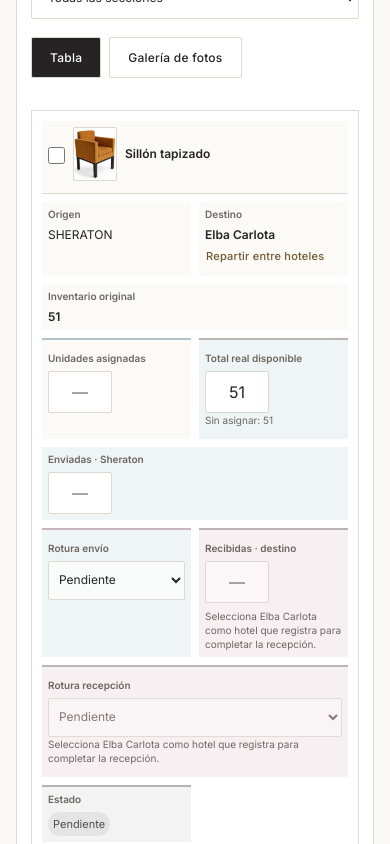
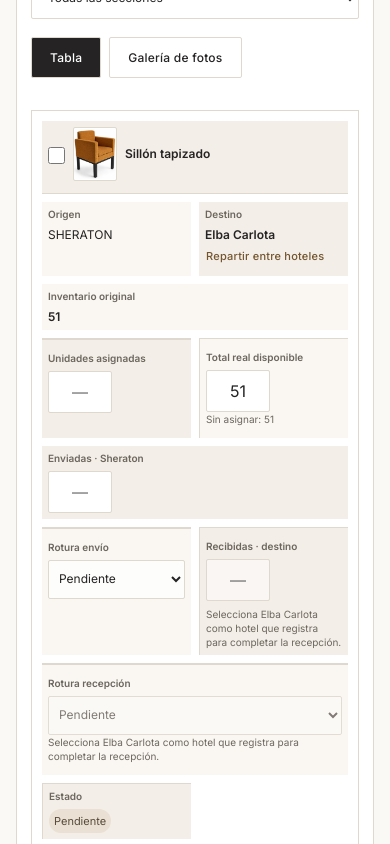
Before and after one commit to dcorvoaguado/Inventario-mobiliario-Sheraton, a React (Vite) app: page / in a window 390 px wide. Shown: the part 940-1784 px from the top of the page. Built offline with nearby package versions, Linux system fonts and the light colour scheme.

Commit message:
Unify inventory and PDF in alternating beige column tones

```diff
--- a/src/pdf.ts
+++ b/src/pdf.ts
@@ -189,19 +189,19 @@ function render(items: Item[], title: string, photos: Map<string, Picture>) {
       },
       didParseCell: (data) => {
         const index = data.column.index;
-        const group = index < 6 ? 0 : index < 9 ? 1 : index < 11 ? 2 : 3;
-        const colors =
-          data.section === "head"
-            ? ["#f3eee7", "#dce5ea", "#e8dce1", "#e3e3e3"]
-            : ["#fcfaf7", "#eff4f6", "#f7f0f3", "#f3f3f3"];
-        data.cell.styles.fillColor = colors[group];
+        data.cell.styles.fillColor =
+          data.section === "head" && data.row.index === 0
+            ? "#f3eee7"
+            : index % 2 === 0
+              ? "#f3eee7"
+              : "#faf7f2";
         if (data.section === "head")
           data.cell.styles.minCellHeight = data.row.index === 0 ? 8 : 13;
       },
       didDrawCell: (data) => {
         if ([6, 9, 11].includes(data.column.index)) {
-          doc.setDrawColor("#b7b4b2");
-          doc.setLineWidth(0.5);
+          doc.setDrawColor("#ded8ce");
+          doc.setLineWidth(0.15);
           doc.line(
             data.cell.x,
             data.cell.y,
--- a/src/style.css
+++ b/src/style.css
@@ -1091,12 +1091,12 @@ main {
 :root {
   --block-base-head: #f3eee7;
   --block-base-body: #fcfaf7;
-  --block-sender-head: #dce5ea;
-  --block-sender-body: #eff4f6;
-  --block-receiver-head: #e8dce1;
-  --block-receiver-body: #f7f0f3;
-  --block-status-head: #e3e3e3;
-  --block-status-body: #f3f3f3;
+  --block-sender-head: #f3eee7;
+  --block-sender-body: #fcfaf7;
+  --block-receiver-head: #f3eee7;
+  --block-receiver-body: #fcfaf7;
+  --block-status-head: #f3eee7;
+  --block-status-body: #fcfaf7;
 }
 .editable-table th.block-base {
   background: var(--block-base-head);
@@ -1123,13 +1123,13 @@ main {
   background: var(--block-status-body);
 }
 .editable-table .block-start {
-  border-left: 2px solid #b9b7b4;
+  border-left: 2px solid #ded8ce;
 }
 .editable-table .block-sender.block-start {
-  border-left-color: #b2c2cb;
+  border-left-color: #ded8ce;
 }
 .editable-table .block-receiver.block-start {
-  border-left-color: #cbb6c0;
+  border-left-color: #ded8ce;
 }
 .editable-table .block-headings th {
   text-transform: none;
@@ -1176,16 +1176,16 @@ main {
   }
   .editable-table tbody td:nth-child(5),
   .editable-table tbody td:nth-child(6) {
-    border-top: 2px solid #b2c2cb;
+    border-top: 2px solid #ded8ce;
     padding-top: 12px !important;
   }
   .editable-table tbody td:nth-child(8),
   .editable-table tbody td:nth-child(9) {
-    border-top: 2px solid #cbb6c0;
+    border-top: 2px solid #ded8ce;
     padding-top: 12px !important;
   }
   .editable-table tbody td:nth-child(10) {
-    border-top: 2px solid #b9b7b4;
+    border-top: 2px solid #ded8ce;
     padding-top: 12px !important;
   }
   .editable-table .inline-number,
@@ -1196,8 +1196,8 @@ main {
   }
 }
 .editable-table td.block-status .badge {
-  background: #e4e4e4;
-  color: #4f4f4f;
+  background: #eae1d4;
+  color: #594b3c;
 }
 .manage-destinations {
   display: block;
@@ -1479,7 +1479,7 @@ h1 {
     border-right: 0;
   }
   .grouped-table tbody td.block-start {
-    border-top: 2px solid #b7b4b2;
+    border-top: 2px solid #ded8ce;
   }
   .product-overview {
     gap: 14px;
@@ -1635,9 +1635,40 @@ h1 {
     border-right: 0;
   }
   .linear-table tbody td.block-start {
-    border-top: 2px solid #b7b4b2;
+    border-top: 2px solid #ded8ce;
   }
   .linear-table tbody td[data-label="Mobiliario"] {
     grid-column: 1 / -1;
   }
 }
+
+/* One warm palette, alternating by column rather than by responsibility. */
+.linear-table thead tr:last-child th:nth-child(odd),
+.linear-table tbody td:nth-child(odd) {
+  background: #f3eee7;
+}
+.linear-table thead tr:last-child th:nth-child(even),
+.linear-table tbody td:nth-child(even) {
+  background: #faf7f2;
+}
+.linear-table .block-headings th {
+  background: #f3eee7;
+}
+.linear-table tbody td + td,
+.linear-table .block-start {
+  border-left: 1px solid #ded8ce;
+}
+.transfer-pendiente,
+.transfer-enviado,
+.transfer-recibido {
+  background: #eae1d4;
+  color: #594b3c;
+}
+@media (max-width: 1000px) {
+  .linear-table tbody td.block-start {
+    border-top: 1px solid #ded8ce;
+  }
+  .linear-table tbody td + td {
+    border-left: 0;
+  }
+}
```
Also changed, not shown: 1 other file (tests, documents, lock files or other folders).
